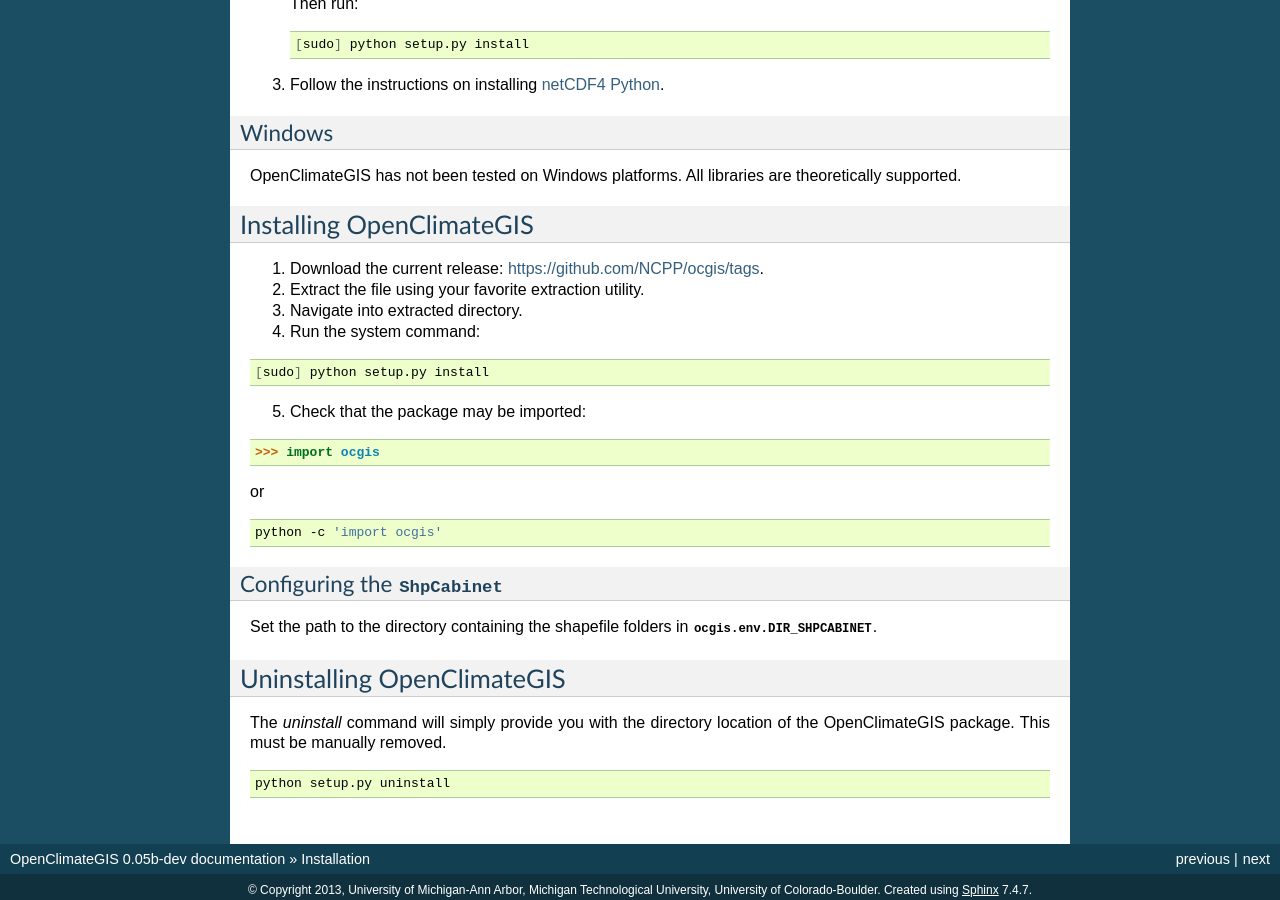
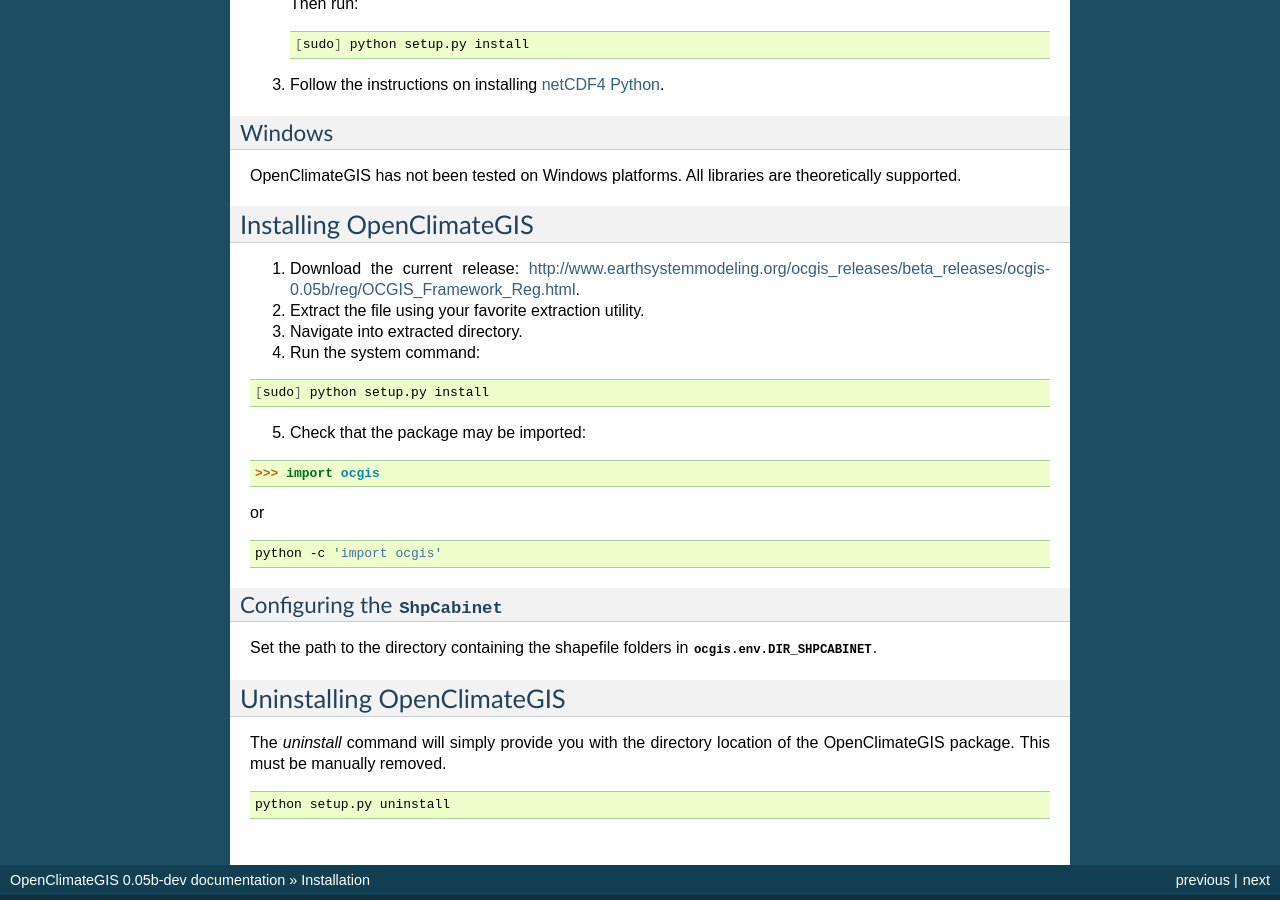
Before and after one commit to NCPP/ocgis, a Sphinx documentation site: the page built from doc/install.rst, in a window 1280 px wide and 900 px high, scrolled down 1309 px. Built offline with Sphinx 7.4.7, drawn with Linux system fonts in a browser that asks for light colours; formulas are drawn with MathJax 3; some of the changed lines change nothing that is shown.

Commit message:
updated download link.

```diff
--- a/doc/install.rst
+++ b/doc/install.rst
@@ -87,7 +87,7 @@
 Installing OpenClimateGIS
 -------------------------
 
-1. Download the current release: https://github.com/NCPP/ocgis/tags.
+1. Download the current release: http://www.earthsystemmodeling.org/ocgis_releases/beta_releases/ocgis-0.05b/reg/OCGIS_Framework_Reg.html.
 2. Extract the file using your favorite extraction utility.
 3. Navigate into extracted directory.
 4. Run the system command:
```
